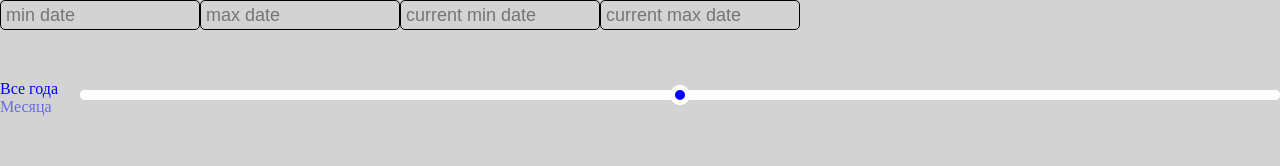
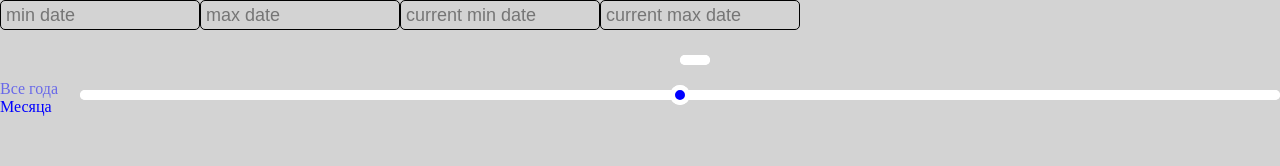
Before and after one commit to Maxim12670/vue_custom_double_range, a Vue app: page / in a window 1280 px wide. Shown: the top 166 px of the page. Built offline with nearby package versions, Linux system fonts and the light colour scheme.

Commit message:
feat / реализация динамического тултипа

```diff
--- a/src/components/rangeSlider/RangeSlider.vue
+++ b/src/components/rangeSlider/RangeSlider.vue
@@ -10,19 +10,21 @@
 
   <div class="wrapper">
     <div class="switcher">
-    <label class="switcher__label " @click="updateFlag" :class="{ 'switcher__label_active': switcherFlag }">
+      <label class="switcher__label " @click="{ updateFlag(); updateLineTicks() }"
+        :class="{ 'switcher__label_active': switcherFlag }">
         Все года</label>
-    <label class="switcher__label" @click="updateFlag"
+      <label class="switcher__label" @click="{ updateFlag(); updateLineTicks() }"
         :class="{ 'switcher__label_active': !switcherFlag }">Месяца</label>
     </div>
 
     <div class="slider">
-    <input :min="min" :max="max" v-model="leftValue" ref="rangeLeft" v-on:input="updateLine" type="range"
+      <input :min="min" :max="max" v-model="leftValue" ref="rangeLeft" v-on:input="() => { updateLine() }" type="range"
         class="slider__input">
-    <input :min="min" :max="max" v-model="rightValue" ref="rangeRight" v-on:input="updateLine" type="range"
-      class="slider__input">
+      <input :min="min" :max="max" v-model="rightValue" ref="rangeRight" v-on:input="() => { updateLine() }"
+        type="range" class="slider__input">
+      <div ref="tooltipLeft" class="slider__tooltip"></div>
+      <div ref="tooltipRight" class="slider__tooltip"></div>
       <div class="values">
-      <span>{{ leftValue }}</span> - <span>{{ rightValue }}</span>
       </div>
       <div ref="line" class="slider__range-line"></div>
       <div ref="sliderTicks" class="slider__ticks"></div>
@@ -44,8 +46,10 @@ const leftValue = ref(currentMin);
 const rightValue = ref(currentMax);
 const line = ref(null);
 const sliderTicks = ref();
-const switcherFlag = ref(true);
+const switcherFlag = ref(false);
 const months = ['фев', 'мар', 'апр', 'май', 'июн', 'июл', 'авг', 'сен', 'окт', 'ноя', 'дек'];
+const tooltipLeft = ref();
+const tooltipRight = ref();
 
 function updateFlag() {
   switcherFlag.value = !switcherFlag.value;
@@ -59,6 +63,12 @@ function updateLine() {
   const lineWidth = rightValue * rangeWidth - leftPosition;
   line.value.style.left = leftPosition + 'px';
   line.value.style.width = lineWidth + 'px';
+
+  const rightPosition = rightValue * rangeWidth;
+  tooltipLeft.value.style.left = leftPosition + 'px';
+  tooltipLeft.value.textContent = rangeLeft.value.value;
+  tooltipRight.value.style.left = rightPosition + 'px';
+  tooltipRight.value.textContent = rangeRight.value.value;
 }
 
 function updateLineWithMonth() {
@@ -100,16 +110,18 @@ function tickWithMonth() {
     const tick = document.createElement('div');
     tick.className = 'tick';
     tick.style.left = `${widthForDate * i}%`;
-    tick.style.width = `${widthForDate}%`;
     tick.textContent = tickValue;
     sliderTicks.value.appendChild(tick);
 
+    if (i !== numTicks) {
+      console.log('111')
       for (let x = 0; x < 11; x++) {
         const tickMonth = document.createElement('div');
         tickMonth.className = 'tick__month';
-      tickMonth.style.left = `${widthForMonth * x * i}%`;
+        tickMonth.style.left = `${(widthForDate * i) + (widthForMonth * x)}%`;
         tickMonth.textContent = months[x];
         sliderTicks.value.appendChild(tickMonth);
+      }
     }
   }
 }
--- a/src/components/rangeSlider/style.scss
+++ b/src/components/rangeSlider/style.scss
@@ -9,11 +9,13 @@
   margin-right: 20px;
   display: flex;
   flex-direction: column;
+
   &__label {
     width: 60px;
     font-size: 16px;
     color: #0000FF;
     opacity: 0.5;
+
     &_active {
       color: #0000FF;
       opacity: 1;
@@ -23,20 +25,35 @@
 
 .tick {
   position: absolute;
-  bottom: 0;
+  bottom: -18px;
   transform: translateX(-50%);
   font-size: 18px;
+
   &:last-child {
     left: 97% !important;
   }
+
   &__month {
     margin-left: 2%;
     transform: translateX(-50%);
     position: absolute;
-    bottom: 0;
+    bottom: -10px;
     font-size: 12px;
     color: red;
   }
+}
+
+.slider__tooltip {
+  position: absolute;
+  top: -25px;
+  width: 30px;
+  display: inline-block;
+  background-color: #ffff;
+  color: #0000FF;
+  padding: 5px;
+  border-radius: 5px;
+  font-size: 16px;
+  pointer-events: none;
 }
 
 .slider {
@@ -59,6 +76,7 @@
     top: 0;
     left: 0;
   }
+
   &__input::-webkit-slider-thumb {
     -webkit-appearance: none;
     appearance: none;
@@ -71,16 +89,18 @@
     position: relative;
     z-index: 2;
   }
+
   &__ticks {
     position: relative;
     width: 100%;
     height: 20px;
   }
+
   &__range-line {
     height: 5px;
     background-color: #0000FF;
     position: absolute;
-    top: 30%;
+    top: 40%;
     left: 0;
     z-index: 0;
   }
```
Lines whose indentation alone changed are shown as unchanged.
